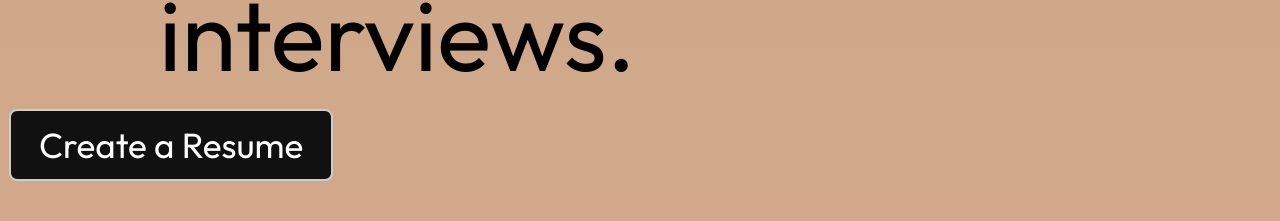
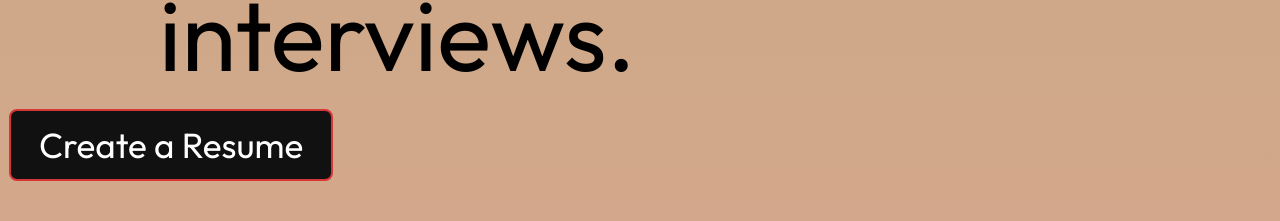
Before and after one commit to M-Aditya-11/resume_generator_app, a React (Vite) app in the folder frontend/: page / in a window 1280 px wide. Shown: the part 731-952 px from the top of the page. Built offline with nearby package versions, Linux system fonts and the light colour scheme.

Commit message:
Update light-border-btn styles for improved visibility and remove glow effect

```diff
--- a/frontend/src/components/Header/Header.css
+++ b/frontend/src/components/Header/Header.css
@@ -42,40 +42,7 @@
   font-size: 35px;
   color: #fff;
   background: #111;
-  border: 2px solid #ccc;
+  border: 2px solid #d63636;
   border-radius: 8px;
   cursor: pointer;
-  overflow: hidden;
-  transition: border-color 0.3s ease, box-shadow 0.3s ease;
 }
-
-/* Subtle light glow effect */
-.light-border-btn::before {
-  content: "";
-  position: absolute;
-  inset: 0;
-  border-radius: inherit;
-  border: 2px solid transparent;
-  background: linear-gradient(90deg, rgba(255,255,255,0.2), rgba(255,255,255,0.8), rgba(255,255,255,0.2));
-  background-size: 200% 200%;
-  opacity: 0;
-  transition: opacity 0.3s ease;
-  pointer-events: none;
-  animation: shine-move 2s linear infinite;
-  mask-composite: exclude;
-}
-
-/* Show glow on hover */
-.light-border-btn:hover::before {
-  opacity: 1;
-}
-
-.light-border-btn:hover {
-  border-color: #fff;
-  box-shadow: 0 0 10px rgba(255,255,255,0.4);
-}
-
-@keyframes shine-move {
-  0% { background-position: 0% 50%; }
-  100% { background-position: 200% 50%; }
-}
```
